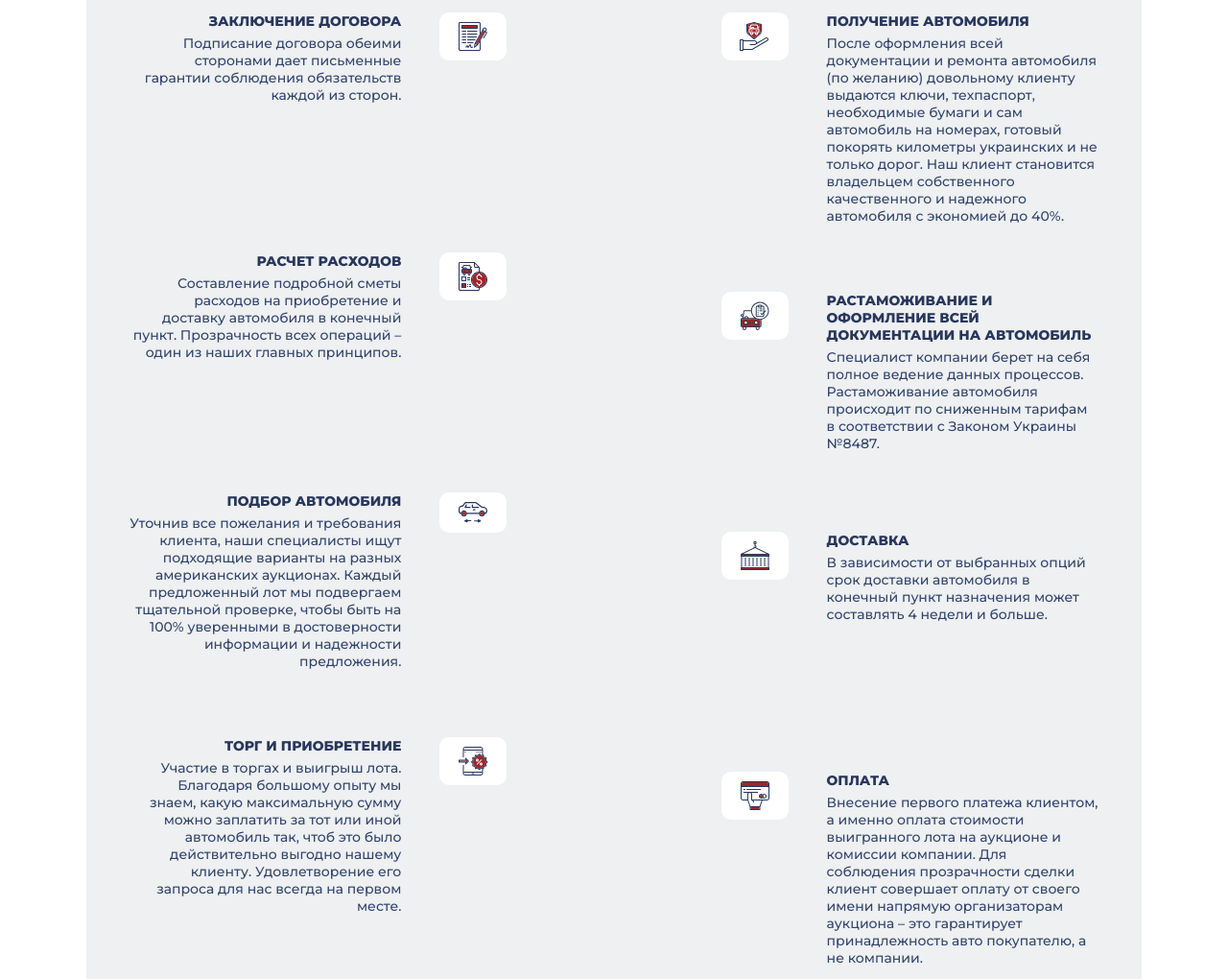
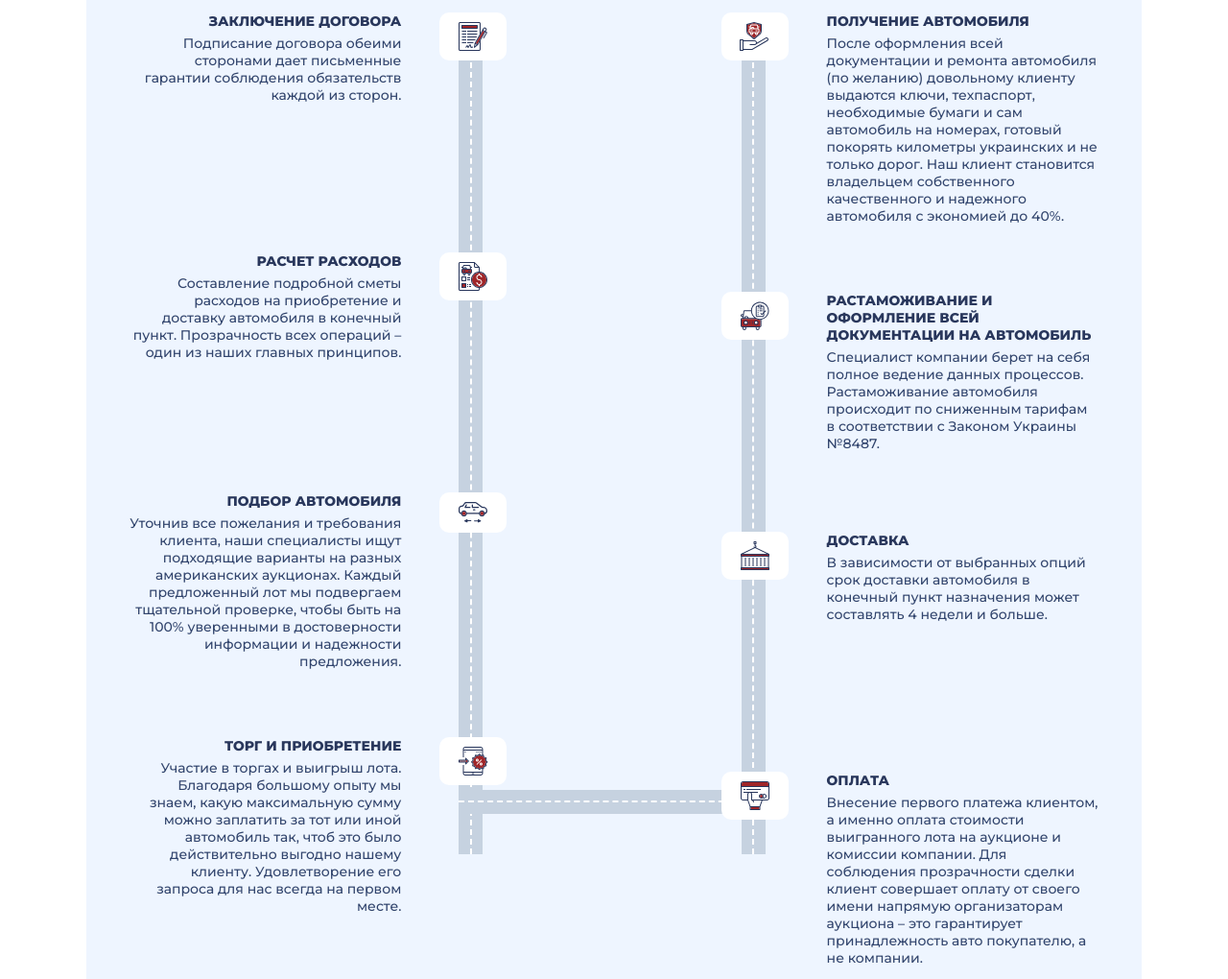
Before and after one commit to Gr-Stanislav/Auto, a plain HTML site: page index.html in a window 1280 px wide. Shown: the part 1718-2738 px from the top of the page at 96% size. Drawn offline with Linux system fonts and the light colour scheme; a web font is replaced by a local one.

Commit message:
add dorogi

```diff
--- a/index.html
+++ b/index.html
@@ -685,10 +685,20 @@
 
 
                 <div class="center_block">
-                    <div class="icon_center">
-                        <!-- <div class="icon_doroga_left"><img src="./image/doroga.jpeg" alt="doroga"></div> -->
-                        <!-- <div class="icon_doroga_right"><img src="./image/doroga.jpeg" alt="doroga"></div> -->
+                    <div class="block_dorogi">
+                        <div class="punktir"></div>
                     </div>
+                    <div class="bottom_doroga">
+                        <div class="horizont"></div>
+                    </div>
+                    <div class="block_dorogi">
+                        <div class="punktir"></div>
+                    </div>
+
+                    <!-- <div class="icon_center">
+                        <div class="icon_doroga_left"><img src="./image/doroga.jpeg" alt="doroga"></div>
+                        <div class="icon_doroga_right"><img src="./image/doroga.jpeg" alt="doroga"></div>
+                    </div> -->
                     <!-- <div class="icon_center">
                         <div class="icon_doroga_left"><img src="./image/doroga.jpeg" alt="doroga"></div>
                         <div class="icon_doroga_right"><img src="./image/doroga.jpeg" alt="doroga"></div>
--- a/style.css
+++ b/style.css
@@ -354,7 +354,7 @@ header {
     padding-top: 30px;
     padding-bottom: 30px;
     border-radius: 10px;
-    background-color: rgba(202, 208, 213, 0.326);
+    background-color: #eef5ff;
     /* background-image: linear-gradient(to left, rgba(245, 246, 252, 0), rgba(117, 19, 93, 0.157)), url("./image/work_fon.jpeg");
     background-repeat: no-repeat;
     background-size: cover; */
@@ -375,6 +375,51 @@ header {
 .left_block, .center_block, .right_block {
     width: 33%;
 }
+/* Эксперемент с дорогами-------------- */
+.center_block {
+    /* border: 1px solid black; */
+    display: flex;
+    justify-content: space-between;
+    padding-left: 20px;
+    padding-right: 24px;
+    padding-top: 3rem;
+    padding-bottom: 16%;
+    position: relative;
+}
+
+.block_dorogi {
+    /* border: 1px solid black; */
+    height: 100%;
+    width: 25px;
+    background-color: #c6d2e0;
+    display: flex;
+    justify-content: center;
+}
+
+.punktir {
+ height: 100%;
+ /* width: 6px;
+ border-right: 2px solid white; */
+ border-left: 2px dashed white;
+}
+
+.bottom_doroga {
+    position: absolute;
+    width: 90%;
+    height: 25px;
+    background-color: #c6d2e0;
+    bottom: 20%;
+    display: flex;
+    align-items: center;
+}
+
+.horizont {
+    width: 100%;
+    border-top: 2px dashed white;
+}
+
+
+
 
 .left_block {
     text-align: right;
@@ -410,6 +455,7 @@ header {
     padding: 10px;
     border-radius: 10px;
     position: absolute;
+    z-index: 2;
 }
 
 .left_block_item .icon {
```
